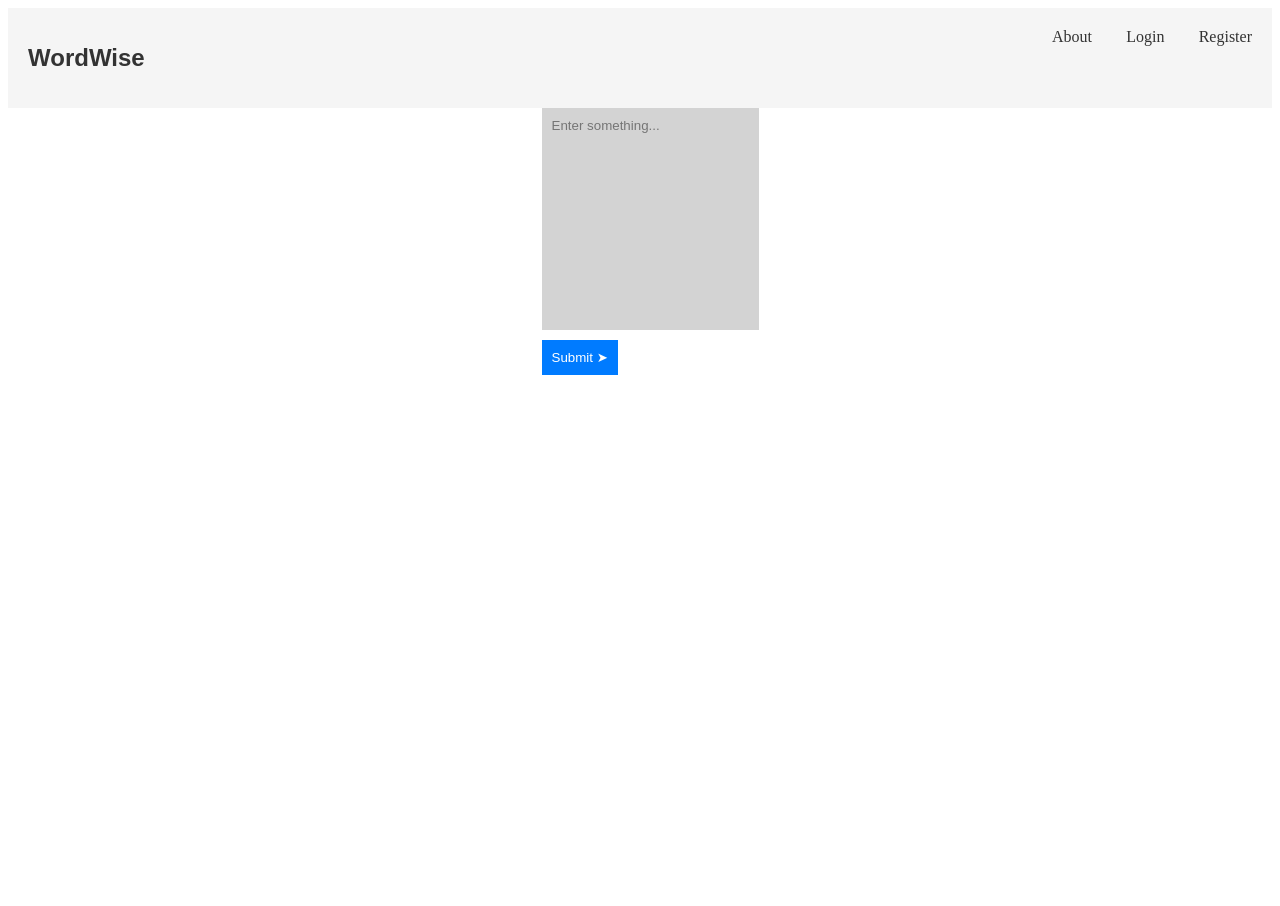
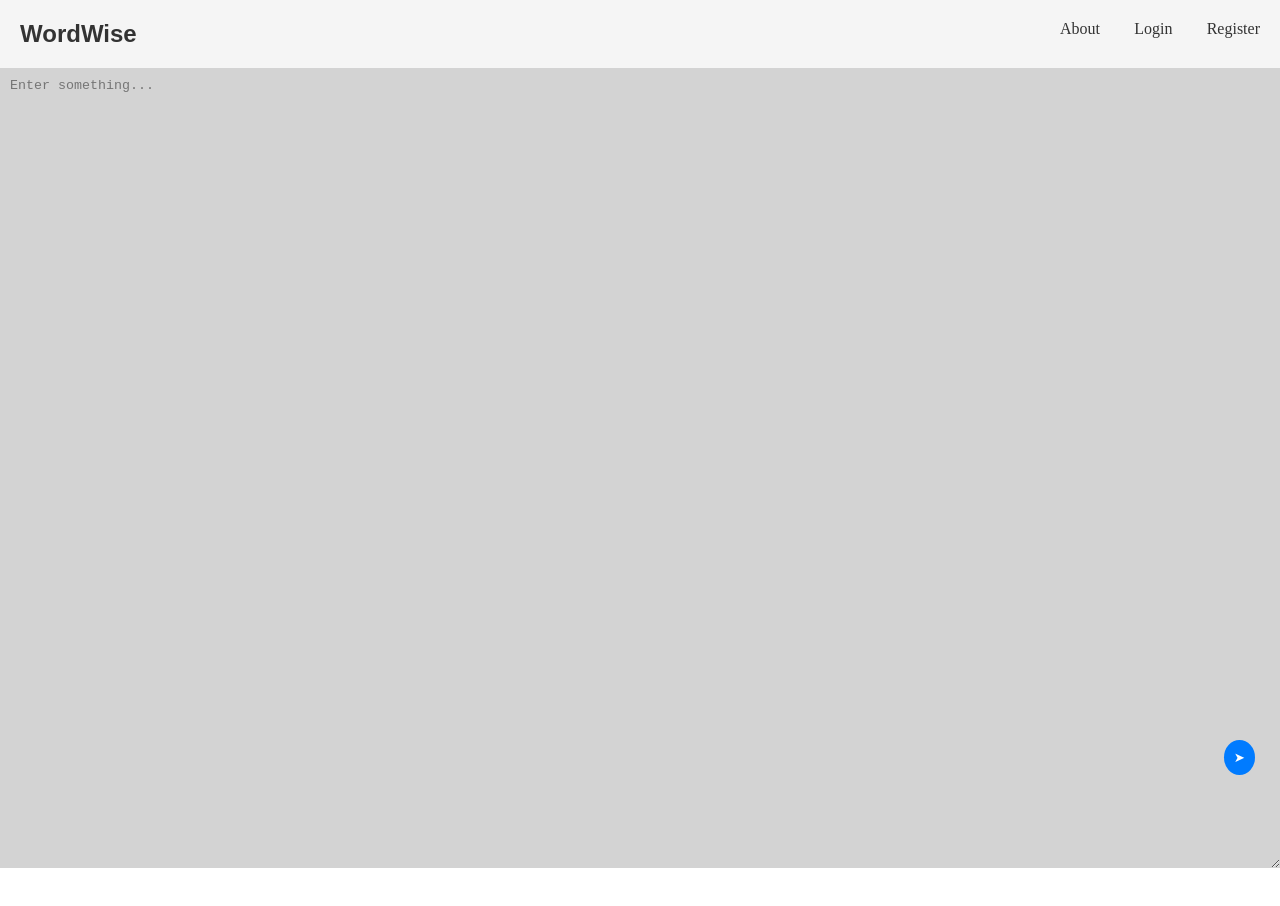
Before and after one commit to Bahare09/ldn9-fp-wordwise, a React (Create React App) app in the folder client/: page / in a window 1280 px wide. Shown: the top 906 px of the page. After the commit the page ends 868 px from the top, so only its background shows below. Built offline with nearby package versions, Linux system fonts and the light colour scheme.

Commit message:
update input output (#23)

```diff
--- a/client/src/components/Input.js
+++ b/client/src/components/Input.js
@@ -16,18 +16,17 @@ const Input = ({ onInputChange, onSubmit }) => {
   };
 
   return (
-    <form onSubmit={handleSubmit}>
-      <input
-        type="text"
+    <div className="input-container">
+    <textarea
       value={inputValue}
       onChange={handleInputChange}
       placeholder="Enter something..."
       className="input-field"
     />
-      <button type="submit" className="submit-button">
-        Submit &#10148;
+    <button type="submit" className="submit-button" onClick={handleSubmit}>
+      &#10148;
     </button>
-    </form>
+  </div>
   );
 };
 
--- a/client/src/components/InputOutput.css
+++ b/client/src/components/InputOutput.css
@@ -1,5 +1,5 @@
 .app {
-  display: flex;
+  /* display: flex; */
   justify-content: center;
   align-items: center;
   margin: 0;
@@ -8,18 +8,29 @@
 
 .input-container {
     display: flex;
-    justify-content: center;
+    flex-direction: column;
+    width: 100%;
     height: 100vh;
   }
 
-  .input-field,
-  .output-field {
+  .input-field{
+    display: flex;
+    padding: 10px;
+    width: 100%;
+    height: 100vh;
+    background-color: lightgray;
+    border: none;
+  }
+
+  .output-field{
     display: flex;
     margin-bottom: 10px;
-    padding: 10px 10px 100% 10px;
+    padding: 10px;
     width: 100%;
-    background-color: lightgray;
+    height: 300px;
+    background-color: rgb(133, 133, 133);
     border: none;
+    color: white;
   }
 
   .submit-button {
@@ -28,4 +39,8 @@
     color: #fff;
     border: none;
     cursor: pointer;
+    position: absolute;
+    right: 25px;
+    bottom: 25px;
+    border-radius: 50%;
   }
--- a/client/src/components/Output.js
+++ b/client/src/components/Output.js
@@ -4,9 +4,9 @@ import "./InputOutput.css";
 const Output = ({ inputValue, onReset }) => {
   return (
     <div>
-      <input type="text" value={inputValue} readOnly className="output-field" />
+      <textarea className="output-field">{ inputValue }</textarea>
       <button onClick={onReset} className="submit-button">
-        &#10149; back to Input
+        &#10149;
       </button>
     </div>
   );
--- a/client/src/pages/Home.css
+++ b/client/src/pages/Home.css
@@ -1,3 +1,9 @@
+* {
+	margin: 0;
+	padding: 0;
+	box-sizing: border-box;
+}
+
 .logo {
 	width: 100px;
 }
```
Lines whose indentation alone changed are shown as unchanged.
